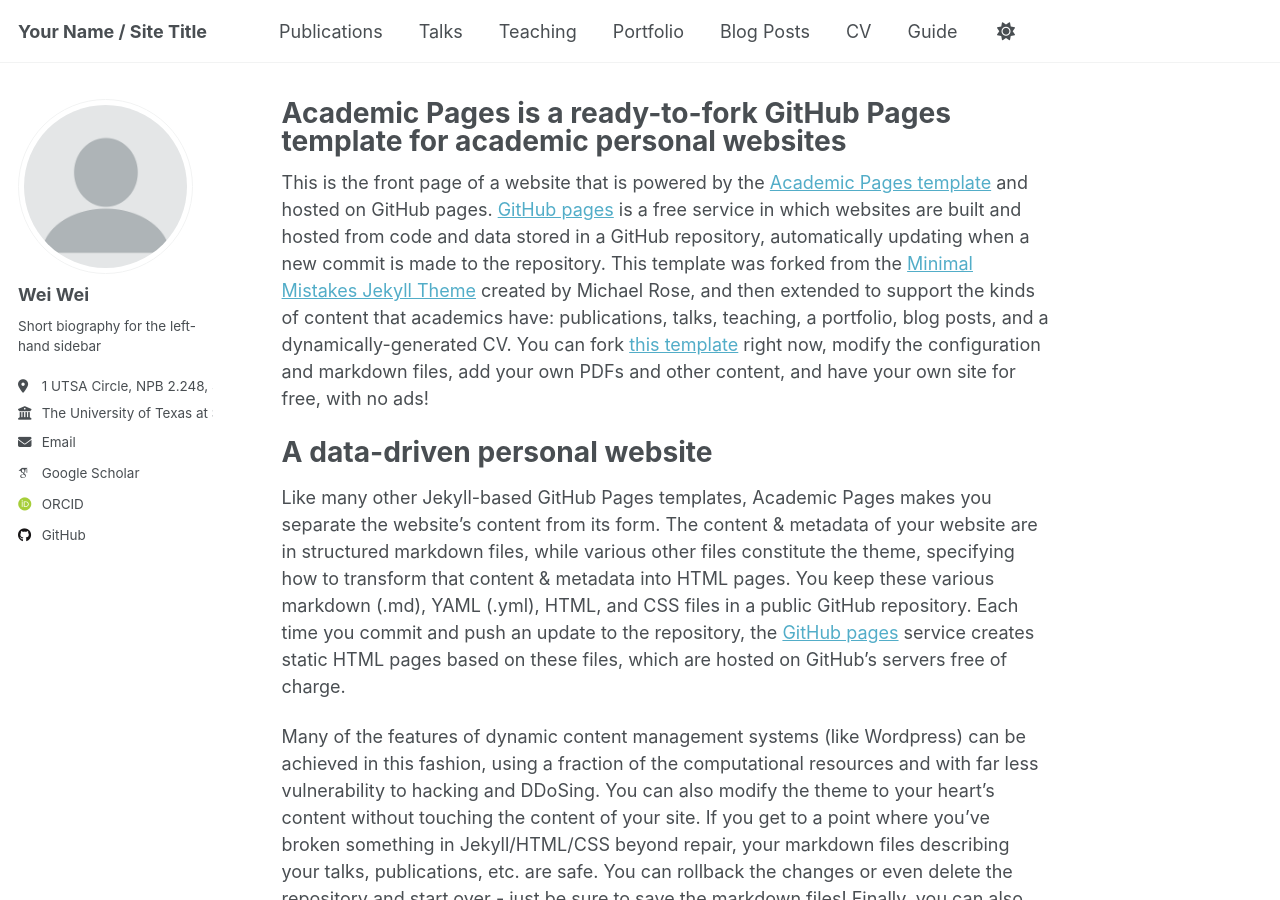
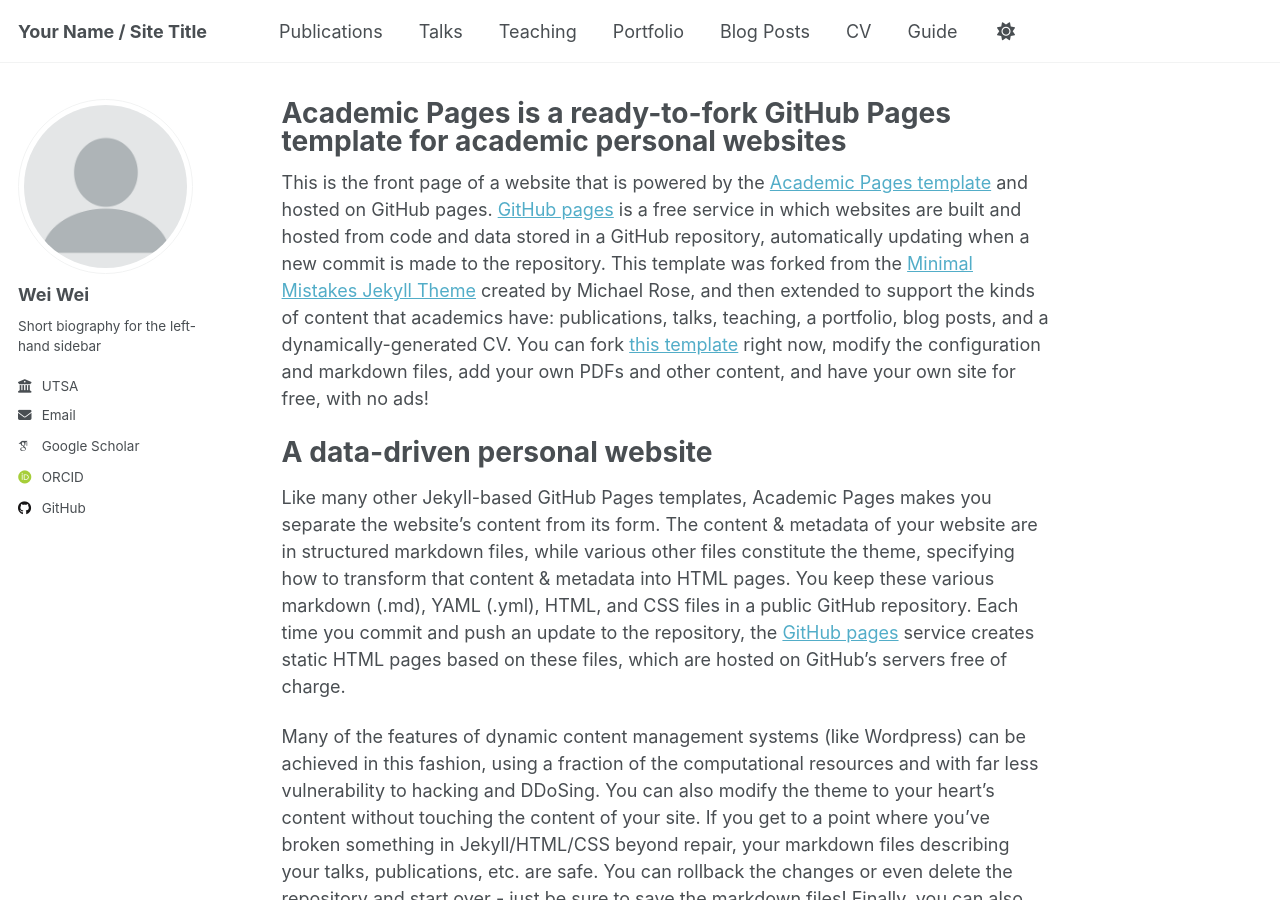
Before and after one commit to iamdoublewei/iamdoublewei.github.io, a Jekyll site: the page built from _pages/about.md, in a window 1280 px wide and 900 px high. Built offline with Jekyll 4.4.1, drawn with Linux system fonts in a browser that asks for light colours; some web fonts are replaced.

Commit message:
Update _config.yml

```diff
--- a/_config.yml
+++ b/_config.yml
@@ -26,8 +26,8 @@
   name             : "Wei Wei"
   pronouns         : # example: "she/her"
   bio              : "Short biography for the left-hand sidebar"
-  location         : "1 UTSA Circle, NPB 2.248, San Antonio, TX 78249"
-  employer         : "The University of Texas at San Antonio"
+  location         : # URL
+  employer         : "UTSA"
   uri              : # URL
   email            : "iamdoublewei@gmail.com"
 
@@ -46,7 +46,7 @@
   bitbucket        : # Username - Update with your username on the site
   codepen          : # Username
   dribbble         : # Username
-  github           : "https://github.com/iamdoublewei"
+  github           : "iamdoublewei"
   kaggle           : # Username
   stackoverflow    : # User number or user number and name (i.e., use "1" or "1/jeff-atwood")
 
```
